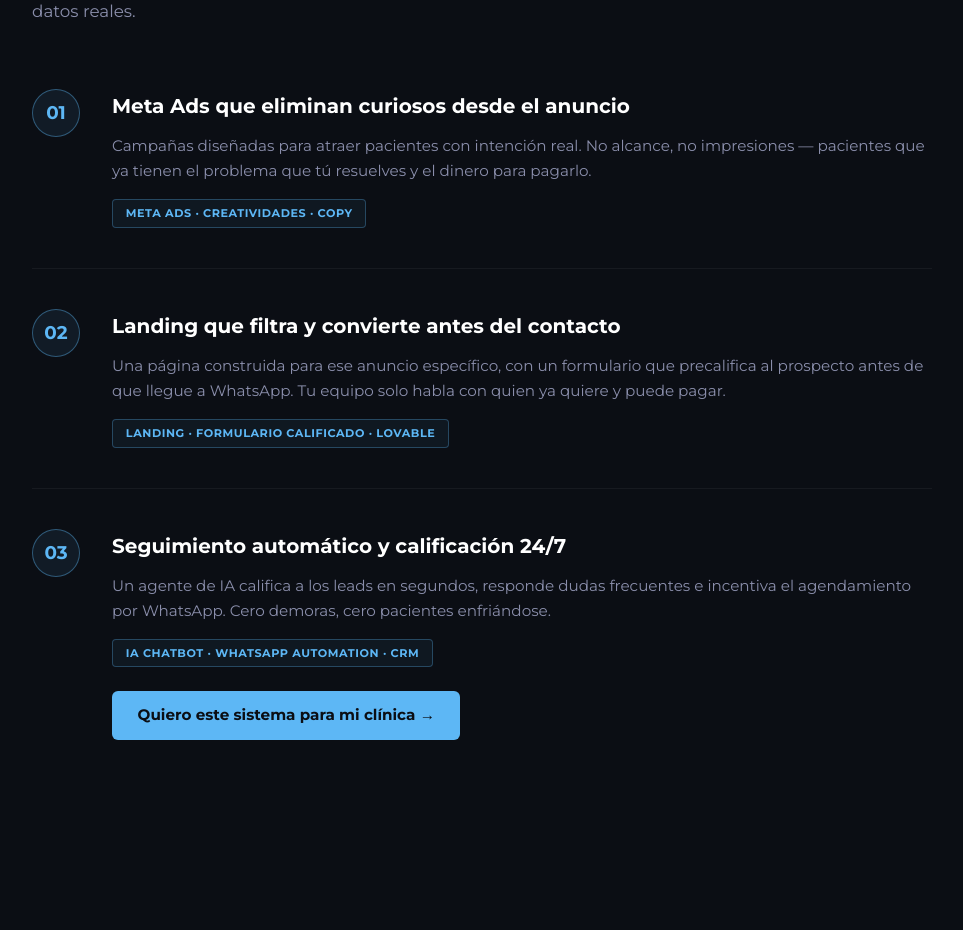
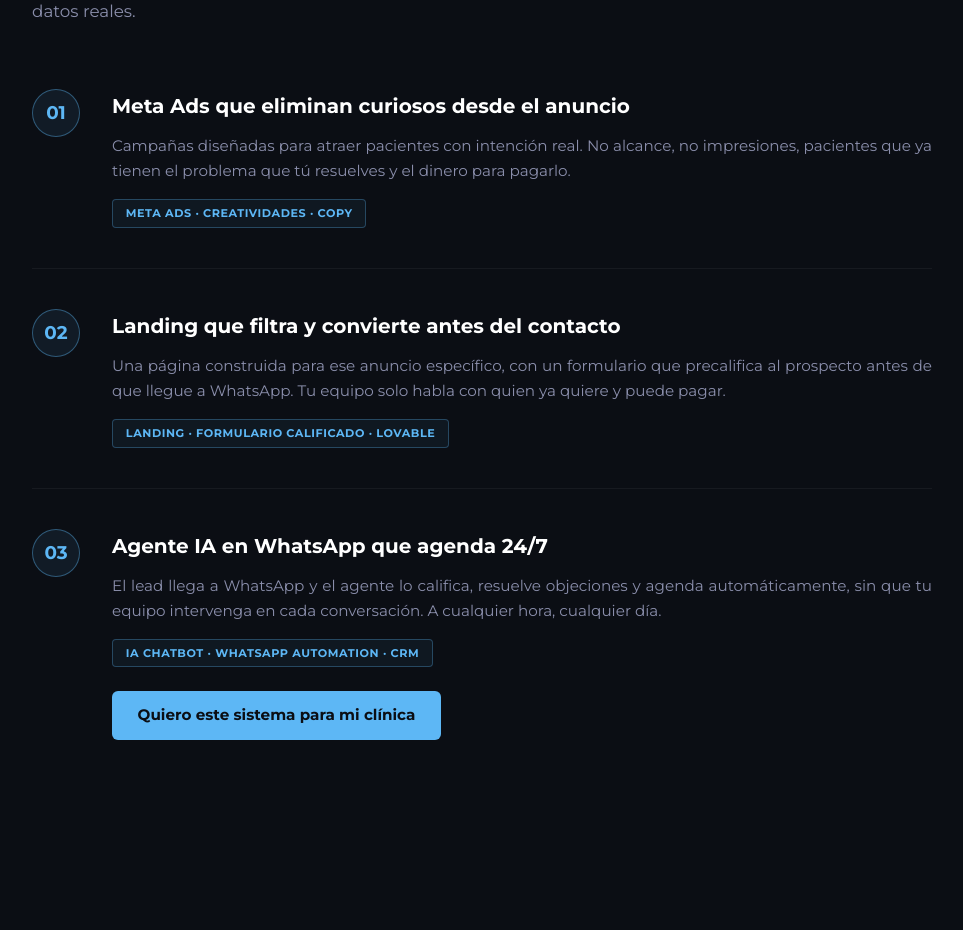
Before and after one commit to DavidRestrepoo/pyDistinto, an Angular app: page /landing in a window 1280 px wide. Shown: the part 3040-3970 px from the top of the page, without its empty margins (158-1121 px from the left). Built offline with nearby package versions, Linux system fonts and the light colour scheme.

Commit message:
style: actualizar y justificar textos y remover flecha del botón CTA de capas en landing

```diff
--- a/src/app/pages/landing/landing.component.html
+++ b/src/app/pages/landing/landing.component.html
@@ -157,7 +157,7 @@
         <div class="srv-capas__step-content">
           <h3 class="srv-capas__step-title">Meta Ads que eliminan curiosos desde el anuncio</h3>
           <p class="srv-capas__step-text">
-            Campañas diseñadas para atraer pacientes con intención real. No alcance, no impresiones — pacientes que ya tienen el problema que tú resuelves y el dinero para pagarlo.
+            Campañas diseñadas para atraer pacientes con intención real. No alcance, no impresiones, pacientes que ya tienen el problema que tú resuelves y el dinero para pagarlo.
           </p>
           <div class="srv-capas__step-tags">
             <span class="srv-capas__step-tag">META ADS · CREATIVIDADES · COPY</span>
@@ -183,14 +183,14 @@
       <div class="srv-capas__step">
         <div class="srv-capas__number">03</div>
         <div class="srv-capas__step-content">
-          <h3 class="srv-capas__step-title">Seguimiento automático y calificación 24/7</h3>
+          <h3 class="srv-capas__step-title">Agente IA en WhatsApp que agenda 24/7</h3>
           <p class="srv-capas__step-text">
-            Un agente de IA califica a los leads en segundos, responde dudas frecuentes e incentiva el agendamiento por WhatsApp. Cero demoras, cero pacientes enfriándose.
+            El lead llega a WhatsApp y el agente lo califica, resuelve objeciones y agenda automáticamente, sin que tu equipo intervenga en cada conversación. A cualquier hora, cualquier día.
           </p>
           <div class="srv-capas__step-tags">
             <span class="srv-capas__step-tag">IA CHATBOT · WHATSAPP AUTOMATION · CRM</span>
           </div>
-          <a href="/home#contacto" class="srv-capas__step-btn">Quiero este sistema para mi clínica →</a>
+          <a href="/home#contacto" class="srv-capas__step-btn">Quiero este sistema para mi clínica</a>
         </div>
       </div>
     </div>
--- a/src/app/pages/landing/landing.component.scss
+++ b/src/app/pages/landing/landing.component.scss
@@ -645,6 +645,7 @@ em {
     color: #8a8eab;
     line-height: 1.65;
     margin: 0;
+    text-align: justify;
   }
 
   &__step-tags {
```
